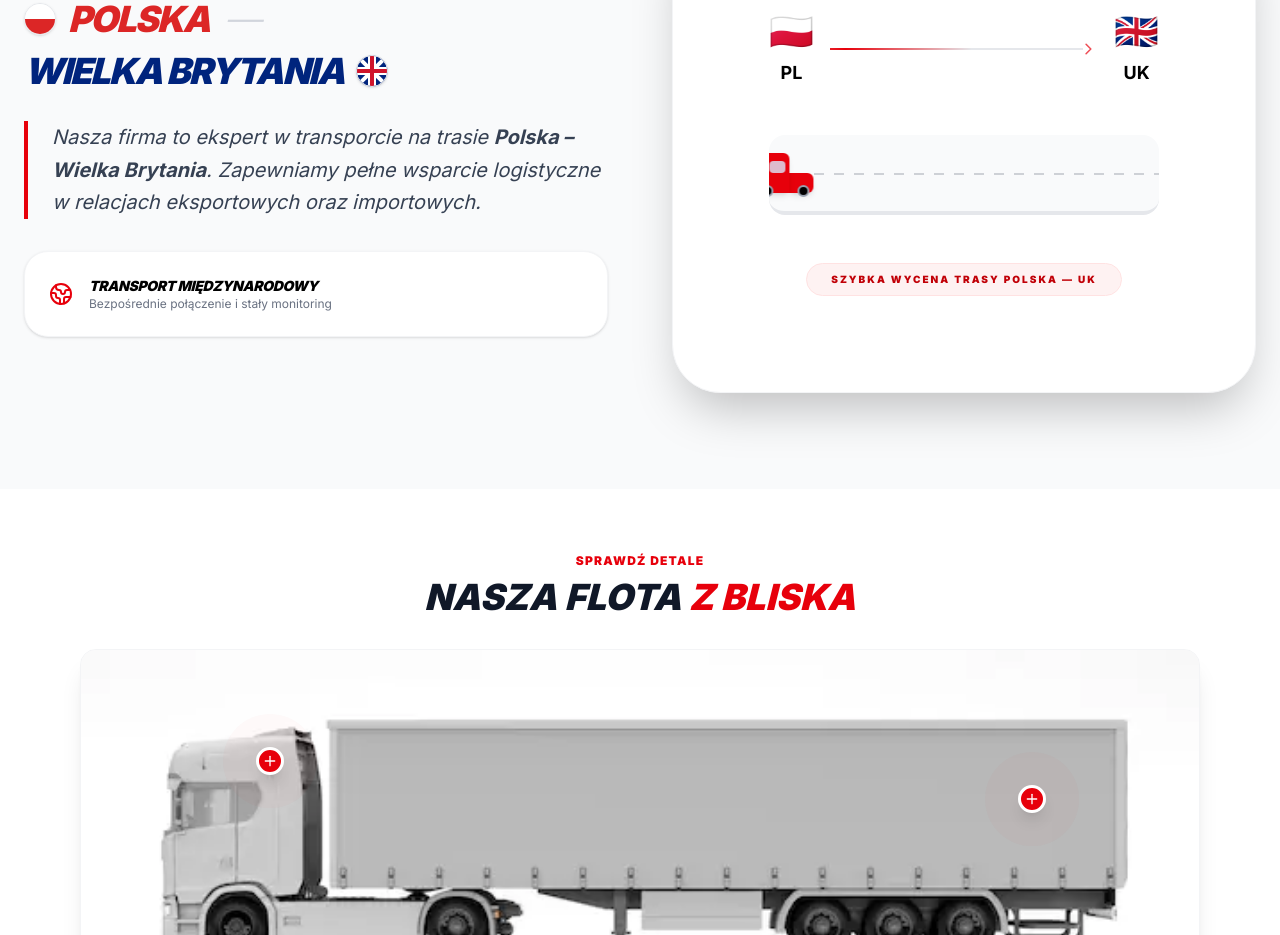
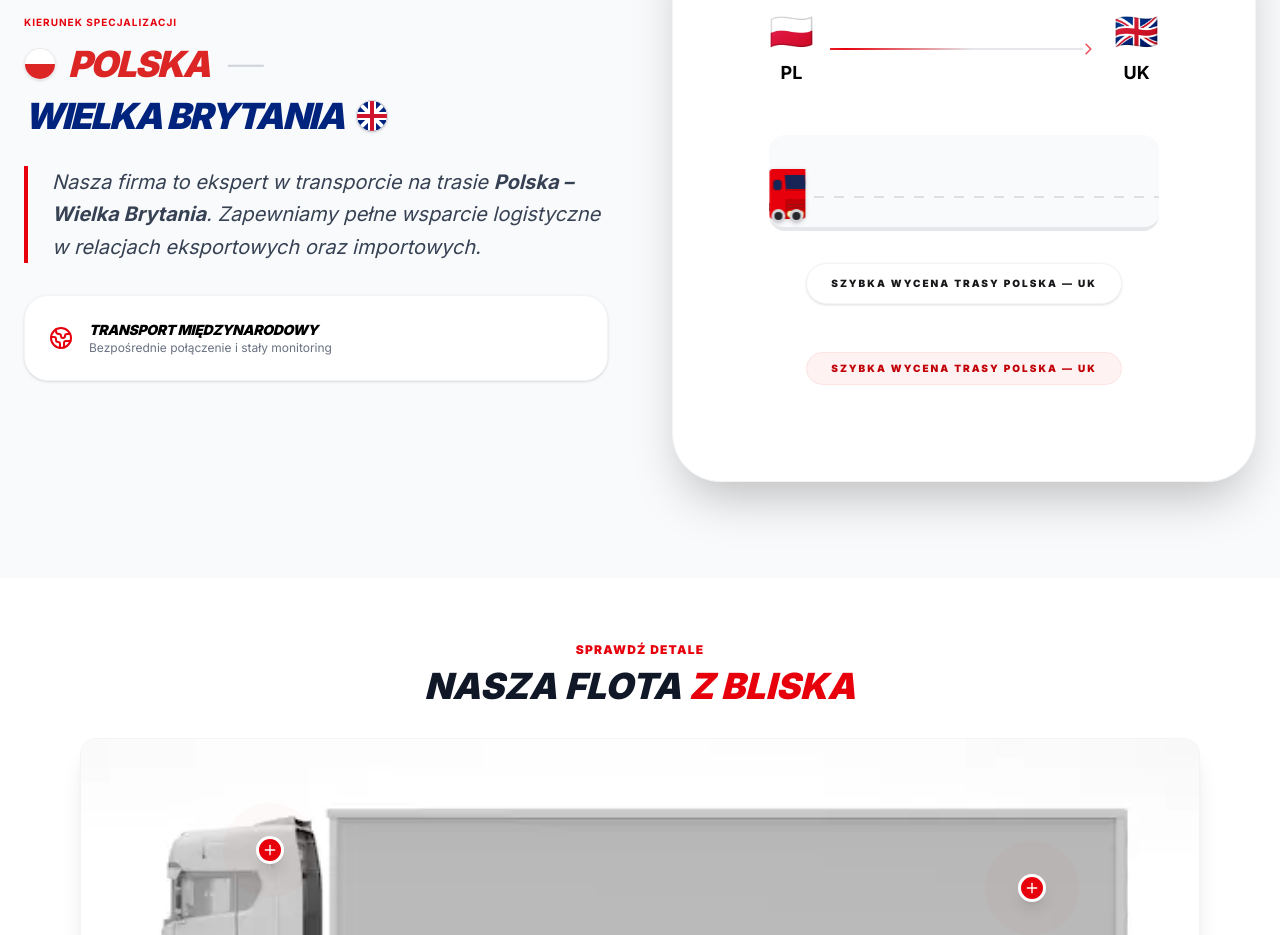
Before and after one commit to F2KWB/firma_transportowa, a Next.js app: page / in a window 1280 px wide. Shown: the part 2860-3795 px from the top of the page. Built offline with nearby package versions, Linux system fonts and the light colour scheme.

Commit message:
fix: fresh package-lock

```diff
--- a/app/components/kierunki.tsx
+++ b/app/components/kierunki.tsx
@@ -85,30 +85,71 @@ export default function RoutesSection() {
                 </div>
               </div>
 
-              {/* Droga z jadącą ciężarówką */}
-              <div className="relative h-20 bg-gray-50 rounded-2xl border-b-4 border-gray-200 overflow-hidden">
-                <div className="absolute top-1/2 w-full h-[2px] bg-dashed-line opacity-30"></div>
+         <div className="relative h-24 bg-gray-50 rounded-2xl border-b-4 border-gray-200 overflow-hidden">
+  {/* Linia przerywana na drodze */}
+  <div className="absolute top-2/3 w-full h-[2px] bg-dashed-line opacity-20"></div>
 
-                <div className="absolute w-full h-full animate-drive">
-                  <div className="absolute top-1/2 -translate-y-1/2 flex items-end">
-                    <div className="w-20 h-8 bg-red-600 rounded-sm relative shadow-md">
-                      <div className="absolute -bottom-1 left-2 w-3 h-3 bg-black rounded-full border-2 border-gray-400"></div>
-                      <div className="absolute -bottom-1 left-6 w-3 h-3 bg-black rounded-full border-2 border-gray-400"></div>
+  {/* Kontener animacji jazdy */}
+  <div className="absolute w-full h-full animate-drive flex items-end pb-2">
+    <div className="relative flex items-end drop-shadow-sm">
+
+      {/* --- NACZEPA (Trailer) --- */}
+      {/* POPRAWKA: Usunięto 'overflow-hidden' z tej linii poniżej, aby koła mogły wystawać */}
+      <div className="w-24 h-10 bg-red-600 rounded-sm relative border-r border-red-800/30 z-10">
+        {/* Detale naczepy: poziome linie wzmacniające */}
+        <div className="absolute top-2 w-full h-[1px] bg-red-700/50"></div>
+        <div className="absolute top-5 w-full h-[1px] bg-red-700/50"></div>
+        {/* Osłona międzyosiowa (Side Skirt) */}
+        <div className="absolute bottom-0 w-full h-3 bg-red-700 border-t border-red-800"></div>
+
+        {/* Koła naczepy (teraz już nie są ucięte) */}
+        <div className="absolute -bottom-1 left-2 w-3.5 h-3.5 bg-zinc-800 rounded-full border-[3px] border-zinc-300 z-20"></div>
+        <div className="absolute -bottom-1 left-7 w-3.5 h-3.5 bg-zinc-800 rounded-full border-[3px] border-zinc-300 z-20"></div>
       </div>
-                    <div className="w-2 h-1 bg-gray-400 mb-1"></div>
-                    <div className="relative flex items-end">
-                      <div className="w-8 h-10 bg-red-600 rounded-t-md relative shadow-md">
-                        <div className="absolute top-2 right-1 w-4 h-3 bg-blue-100 rounded-sm opacity-80"></div>
+
+      {/* Łącznik (Siodło) */}
+      <div className="w-1 h-2 bg-zinc-600 mb-2 relative z-0"></div>
+
+      {/* --- CIĄGNIK SIODŁOWY (EURO CAB-OVER) --- */}
+      <div className="relative">
+        {/* Owiewka dachowa (Roof Spoiler) */}
+        {/* Zmniejszyłem z-index na z-10, aby nie zasłaniała naczepy przy skręcie */}
+        <div className="absolute -top-0.5 left-0 w-full h-4 bg-red-600 skew-x-[1deg] rounded-tl-sm border-b border-red-800 z-10"></div>
+
+        {/* Główna bryła kabiny */}
+        <div className="w-9 h-12 bg-red-600 rounded-sm relative overflow-hidden z-20 border-l border-red-500/50">
+
+          {/* Przednia szyba (Windshield) */}
+          <div className="absolute top-1 right-0 w-5 h-4 bg-blue-950 border-b-2 border-red-700 skew-x-5"></div>
+
+          {/* Boczna szyba (Side Window) */}
+          <div className="absolute top-2 left-0.5 w-2.5 h-3 bg-blue-950 rounded-sm border border-red-700"></div>
+
+          {/* Grill i światła z przodu */}
+          <div className="absolute bottom-0 right-0 w-5 h-5 bg-red-700 flex flex-col justify-end gap-[2px] p-[2px]">
+             {/* Linie grilla */}
+            <div className="h-[1px] w-full bg-red-900/60"></div>
+            <div className="h-[1px] w-full bg-red-900/60"></div>
+            {/* Reflektor */}
+            <div className="h-1.5 w-full bg-yellow-100 rounded-sm mt-[1px] shadow-[0_0_2px_#fde047]"></div>
           </div>
-                      <div className="w-6 h-5 bg-red-600 rounded-r-md shadow-md"></div>
-                      <div className="absolute -bottom-1 left-1 w-3 h-3 bg-black rounded-full border-2 border-gray-400"></div>
-                      <div className="absolute -bottom-1 right-1 w-3 h-3 bg-black rounded-full border-2 border-gray-400"></div>
-                      <div className="absolute -top-3 left-1 w-1.5 h-6 bg-gradient-to-t from-gray-400 to-gray-200 rounded-full shadow-sm"></div>
+        </div>
+
+        {/* Koła ciągnika */}
+        <div className="absolute -bottom-1 left-0.5 w-3.5 h-3.5 bg-zinc-800 rounded-full border-[3px] border-zinc-300 z-30"></div>
+        <div className="absolute -bottom-1 right-0.5 w-3.5 h-3.5 bg-zinc-800 rounded-full border-[3px] border-zinc-300 z-30"></div>
       </div>
     </div>
   </div>
 </div>
 
+<div className="mt-8 text-center">
+  <div className="inline-block bg-white px-6 py-3 rounded-full border border-zinc-100 shadow-sm hover:border-zinc-300 transition-colors cursor-pointer group">
+    <p className="text-[10px] font-black uppercase tracking-[0.2em] text-zinc-900 group-hover:text-red-600 transition-colors">
+      Szybka wycena trasy Polska — UK
+    </p>
+  </div>
+</div>
               <div className="mt-12 text-center">
                 <div className="inline-block bg-red-50 px-6 py-2 rounded-full border border-red-100">
                   <p className="text-[10px] font-black uppercase tracking-[0.2em] text-red-700">
```
Lines whose indentation alone changed are shown as unchanged.
